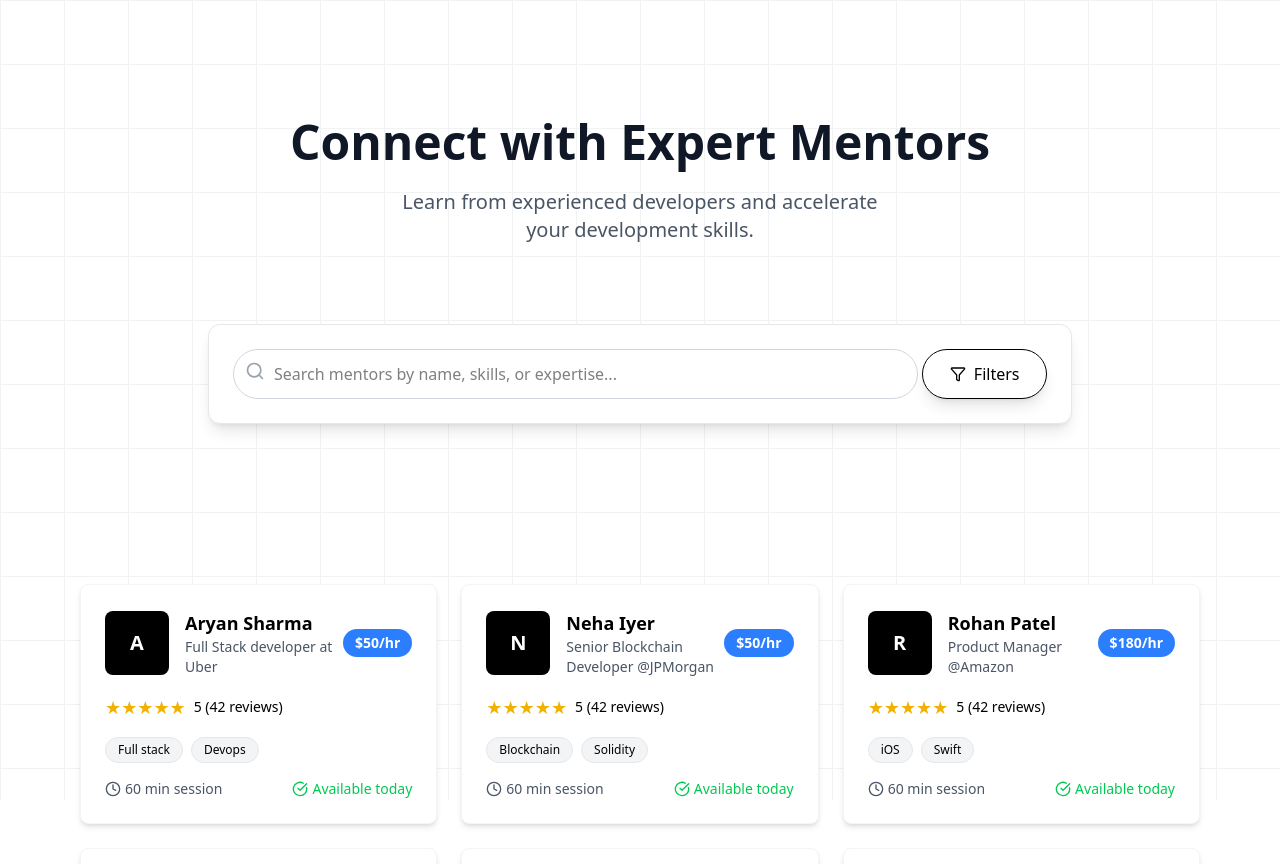
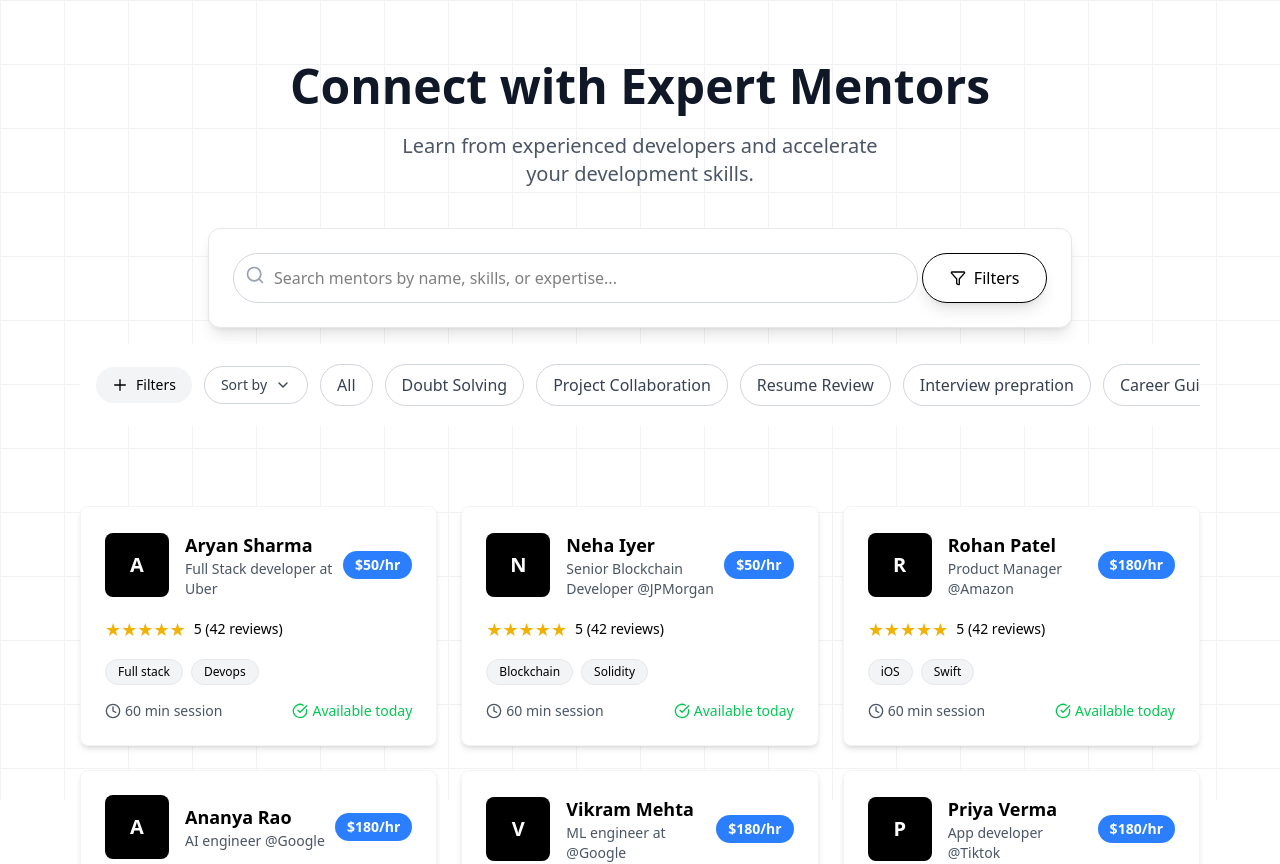
Before and after one commit to Srilochan7/ee_prod, a React (Vite) app: page /home in a window 1280 px wide. Shown: the top 864 px of the page. Built offline with nearby package versions, Linux system fonts and the light colour scheme.

Commit message:
added changes in home page

```diff
--- /dev/null
+++ b/src/comp/components/nav_bar_home.jsx
@@ -0,0 +1,72 @@
+import React, { useState } from "react";
+
+const NavigationBar = () => {
+  const [selected, setSelected] = useState(null);
+
+  const options = [
+    "All",
+    "Doubt Solving",
+    "Project Collaboration",
+    "Resume Review",
+    "Interview prepration",
+    'Career Guidance',
+    "Free Sevices",
+    "Placement Training",
+    "Pitch Deck",
+
+  ];
+
+  return (
+    <div className="bg-white w-full overflow-auto scrollbar-hide">
+      <div className="flex items-center space-x-3 py-5 min-w-[1200px] w-full px-4">
+        {/* Filters Button */}
+        <button className="rounded-full bg-gray-100 px-4 py-2 text-sm font-medium flex items-center whitespace-nowrap">
+          <svg className="w-4 h-4 mr-2" viewBox="0 0 24 24" fill="none" xmlns="http://www.w3.org/2000/svg">
+            <path d="M12 4v16m-8-8h16" stroke="currentColor" strokeWidth="2" strokeLinecap="round"/>
+          </svg>
+          Filters
+        </button>
+
+        {/* Sort Button */}
+        <button className="rounded-full border border-gray-300 px-4 py-2 text-sm font-medium text-gray-700 flex items-center whitespace-nowrap">
+          Sort by
+          <svg className="w-4 h-4 ml-2" viewBox="0 0 24 24" fill="none" xmlns="http://www.w3.org/2000/svg">
+            <path d="M6 9l6 6 6-6" stroke="currentColor" strokeWidth="2" strokeLinecap="round" strokeLinejoin="round"/>
+          </svg>
+        </button>
+
+        {/* Selectable Buttons */}
+        {options.map((option, index) => (
+          <button
+            key={index}
+            onClick={() => setSelected(option)}
+            className={`rounded-full px-4 py-2 text-5sm font-medium whitespace-nowrap transition-all duration-200
+              ${
+                selected === option
+                  ? "bg-black text-white border border-black shadow-md"
+                  : "border border-gray-300 text-gray-700"
+              }
+            `}
+          >
+            {option}
+          </button>
+        ))}
+      </div>
+
+      <style jsx>{`
+        /* Hide scrollbar for Chrome, Safari and Opera */
+        .scrollbar-hide::-webkit-scrollbar {
+          display: none;
+        }
+
+        /* Hide scrollbar for IE, Edge and Firefox */
+        .scrollbar-hide {
+          -ms-overflow-style: none;
+          scrollbar-width: none;
+        }
+      `}</style>
+    </div>
+  );
+};
+
+export default NavigationBar;
--- a/src/comp/pages/home.jsx
+++ b/src/comp/pages/home.jsx
@@ -1,12 +1,12 @@
 import React, { useState } from 'react';
-import { Search, Filter, Clock, CheckCircle, GraduationCap } from 'lucide-react';
+import { Search, Filter, Clock, CheckCircle } from 'lucide-react';
+import NavigationBar from '../components/nav_bar_home';
 
 const Home = () => {
   const mentors = [
     {
       id: 1,
       name: "Aryan Sharma",
-
       title: "Full Stack developer at Uber",
       rate: 50,
       rating: 5.0,
@@ -79,7 +79,7 @@ const Home = () => {
       </div>
 
       {/* Hero Section */}
-      <div className="relative py-16 px-4 text-center">
+      <div className="relative py-8 px-4 text-center">
         <style>
           {`
             @keyframes float {
@@ -99,20 +99,19 @@ const Home = () => {
           `}
         </style>
 
-
-
-        <div className="max-w-4xl mx-auto relative p-12">
+        <div className="max-w-4xl mx-auto relative p-6">
           <h1 className="text-5xl sm:text-5xl md:text-5xl font-bold mb-4 leading-tight text-gray-900">
             Connect with Expert Mentors
-            <br />
           </h1>
 
-          <p className="text-xl md:text-xl text-gray-600 mt-4 mb-8">
+          <p className="text-xl md:text-xl text-gray-600 mt-2 mb-4">
             Learn from experienced developers and accelerate
             <br /> your development skills.
           </p>
         </div>
-        <div className="relative max-w-4xl mx-auto px-4 mb-12">
+
+        {/* Search Container */}
+        <div className="relative max-w-4xl mx-auto px-4 mb-4">
           <div className="bg-white rounded-xl p-6 shadow-lg border border-gray-200">
             <div className="flex flex-col md:flex-row items-center gap-1">
               <div className="relative flex-grow w-full">
@@ -131,26 +130,26 @@ const Home = () => {
                 hover:text-white
                 disabled:opacity-50 disabled:cursor-not-allowed
                 before:absolute before:inset-0
-              before:z-0 before:translate-x-[-100%] before:bg-gray-900
+                before:z-0 before:translate-x-[-100%] before:bg-blue-500
                 before:transition-transform before:duration-300 before:ease-in-out
-              hover:before:translate-x-0 text-center justify-center border-1 items-center gap-2"
->
+                hover:before:translate-x-0 text-center justify-center border-1 items-center gap-2">
                 <span className="relative z-10 flex items-center gap-2">
                   <Filter size={16} />
                   Filters
                 </span>
               </button>
-
-          </div>
             </div>
           </div>
         </div>
 
-      {/* Search Container */}
-
+        {/* Navigation Bar Component */}
+        <div className="relative max-w-6xl mx-auto px-4 mb-4">
+          <NavigationBar />
+        </div>
+      </div>
 
       {/* Mentors Grid */}
-      <div className="relative max-w-6xl mx-auto p-4 mt-8">
+      <div className="relative max-w-6xl mx-auto p-4 mt-4">
         <div className="grid grid-cols-1 md:grid-cols-2 lg:grid-cols-3 gap-6">
           {mentors.map((mentor) => (
             <div key={mentor.id} className="bg-white rounded-lg p-6 shadow-md text-black border border-gray-100 hover:border-gray-300 transition-all">
@@ -171,7 +170,6 @@ const Home = () => {
 
               <div className="flex items-center mb-4">
                 <div className="text-yellow-500 text-lg">★★★★★</div>
-
                 <span className="ml-2 text-sm">
                   {mentor.rating} ({mentor.reviews} reviews)
                 </span>
@@ -191,7 +189,7 @@ const Home = () => {
               <div className="flex justify-between text-gray-600 text-sm mt-4">
                 <div className="flex items-center">
                   <Clock size={16} className="mr-1" />
-                  <span >60 min session</span>
+                  <span>60 min session</span>
                 </div>
                 <div className="text-green-500 flex items-center">
                   <CheckCircle size={16} className="mr-1" />
@@ -202,8 +200,6 @@ const Home = () => {
           ))}
         </div>
       </div>
-
-
     </div>
   );
 };
```
Lines whose indentation alone changed are shown as unchanged.
